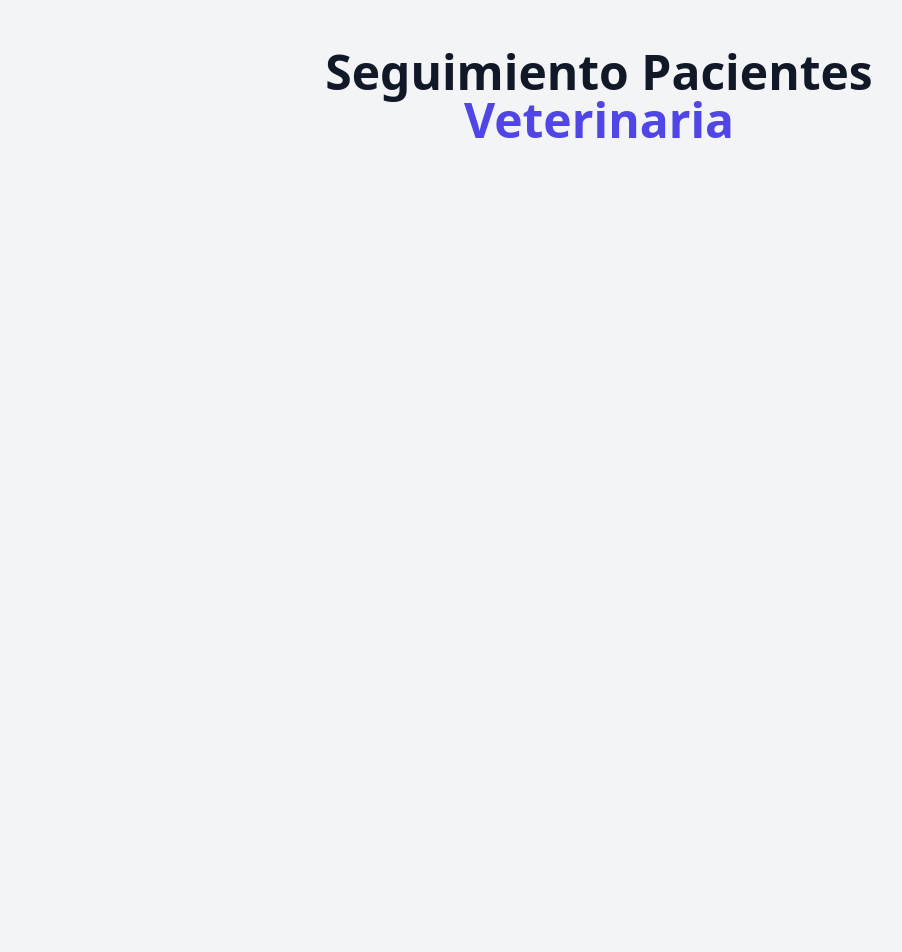
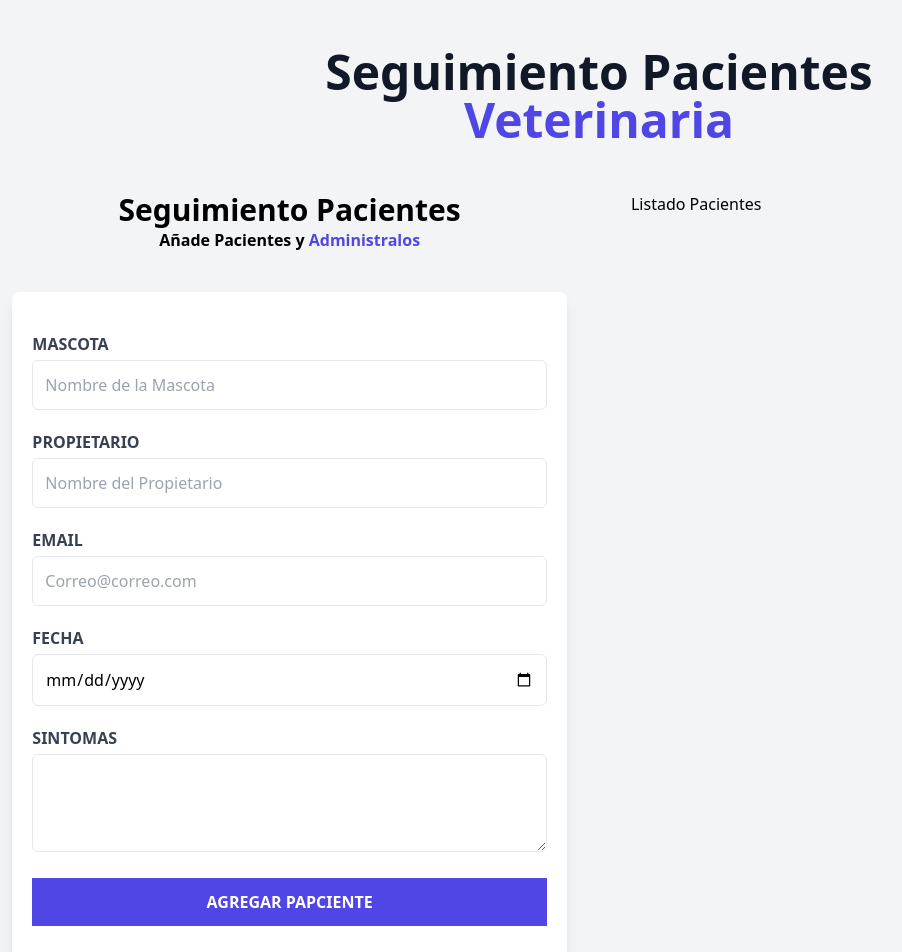
Before and after one commit to AtochePascual-Dev/Citas-Veterinaria-React, a React (Vite) app: page / in a window 1280 px wide. Shown: the top 952 px of the page, without its empty margins (41-943 px from the left). Before the commit the page ends 800 px from the top, so only its background shows below. Built offline with nearby package versions, Linux system fonts and the light colour scheme.

Commit message:
[FEATURE] formulario component

```diff
--- a/src/App.jsx
+++ b/src/App.jsx
@@ -1,10 +1,16 @@
+import Formulario from "./components/Formulario"
 import Header from "./components/Header"
 
 function App() {
 
   return (
-    <div className="w-11/12 mx-auto pt-12">
+    <div className="w-11/12 mx-auto pt-12 mb-10">
       <Header />
+
+      <div className="grid gap-16 md:grid-cols-2">
+        <Formulario />
+        <p>Listado Pacientes</p>
+      </div>
     </div>
   )
 }
--- /dev/null
+++ b/src/components/Formulario.jsx
@@ -0,0 +1,63 @@
+const Formulario = () => {
+
+
+  return (
+    <div>
+      <h2 className="text-3xl font-black text-center">Seguimiento Pacientes</h2>
+      <p className="mb-10 font-bold text-center">Añade Pacientes y <span className="text-indigo-600">Administralos</span></p>
+
+      <form className="px-5 py-10 rounded-lg bg-white shadow-lg" >
+        <div className="mb-5">
+          <label htmlFor="mascota" className="mb-1 block font-bold text-gray-700 uppercase">Mascota</label>
+          <input
+            id="mascota"
+            type="text"
+            placeholder="Nombre de la Mascota"
+            className="w-full p-3 border outline-none rounded-md" />
+        </div>
+
+        <div className="mb-5">
+          <label htmlFor="propietario" className="mb-1 block font-bold text-gray-700 uppercase">propietario</label>
+          <input
+            id="propietario"
+            type="text"
+            placeholder="Nombre del Propietario"
+            className="w-full p-3 border outline-none rounded-md" />
+        </div>
+
+        <div className="mb-5">
+          <label htmlFor="email" className="mb-1 block font-bold text-gray-700 uppercase">Email</label>
+          <input
+            id="email"
+            type="text"
+            placeholder="Correo@correo.com"
+            className="w-full p-3 border outline-none rounded-md" />
+        </div>
+
+        <div className="mb-5">
+          <label htmlFor="fecha" className="mb-1 block font-bold text-gray-700 uppercase">Fecha</label>
+          <input
+            id="fecha"
+            type="date"
+            className="w-full p-3 border outline-none rounded-md" />
+        </div>
+
+        <div className="mb-5">
+          <label htmlFor="sintoma" className="mb-1 block font-bold text-gray-700 uppercase">Sintomas</label>
+          <textarea
+            id="sintoma"
+            rows="3"
+            className="w-full p-3 border outline-none rounded-md">
+          </textarea>
+        </div>
+
+        <input
+          type="submit"
+          value="agregar papciente"
+          className="w-full p-3 font-bold uppercase cursor-pointer transition-colors duration-300 text-white bg-indigo-600 hover:bg-indigo-700" />
+      </form>
+    </div>
+  )
+}
+
+export default Formulario
```
